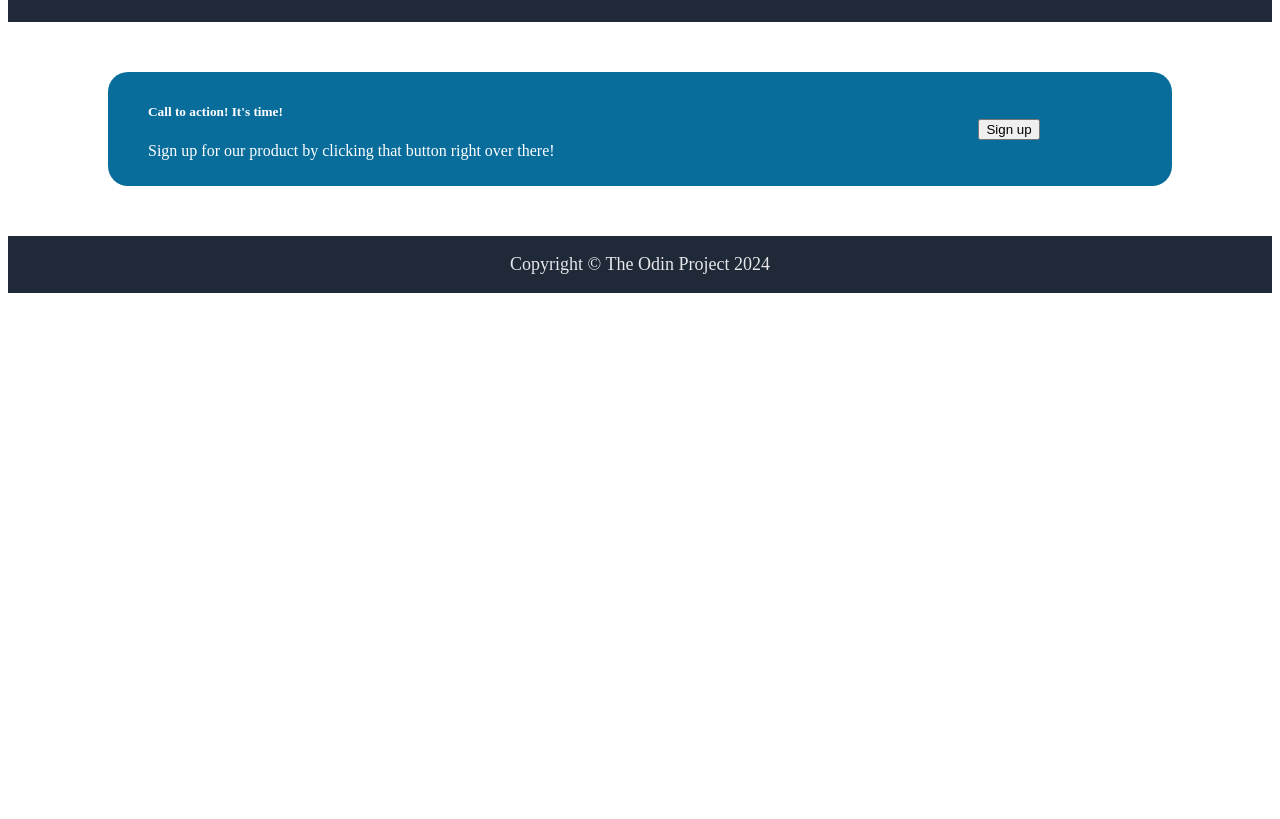
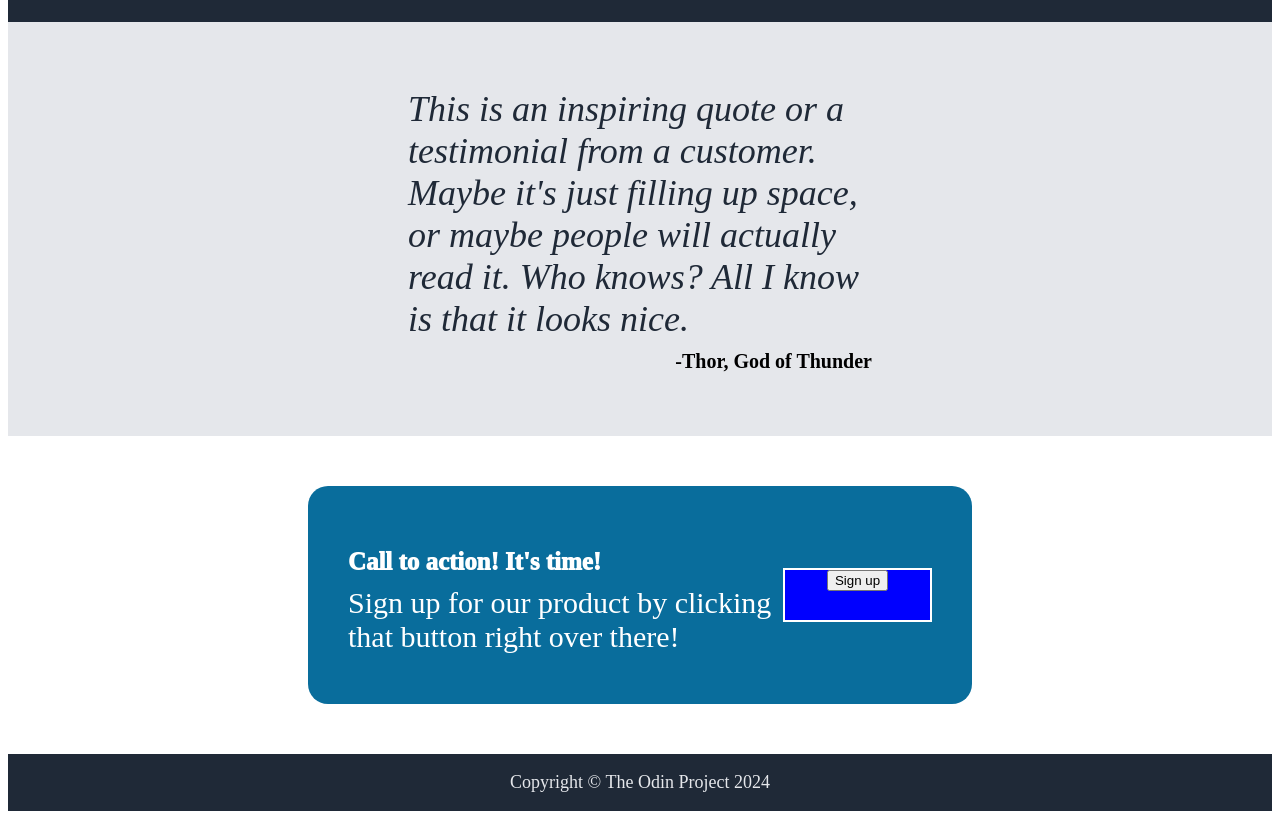
Before and after one commit to tammeusb/practice_landing-page, a plain HTML site: page index.html in a window 1280 px wide. Shown: the part 63-882 px from the top of the page. Before the commit the page ends 800 px from the top, so only its background shows below. Drawn offline with Linux system fonts and the light colour scheme.

Commit message:
Add quote section and modify button style

```diff
--- a/index.html
+++ b/index.html
@@ -20,17 +20,18 @@
     </div>
     <div class="hero dark"></div>
     <div class="info white"></div>
-    <div class="quote grey"></div>
+    <div class="quote grey">
+        <p>This is an inspiring quote or a testimonial from a customer. Maybe it's just filling up space, or maybe people will actually read it. Who knows? All I know is that it looks nice.</p>
+        <h5>-Thor, God of Thunder</h5>
+    </div>
     <div class="signup white">
-        <div class="signup-container">
             <div class="text">
-                <h5>Call to action! It's time!</h5>
-                <p>Sign up for our product by clicking that button right over there!</p>
+                <h5 class="signup-header">Call to action! It's time!</h5>
+                <p class="signup-footer">Sign up for our product by clicking that button right over there!</p>
             </div>
             <div class="button">
                 <button>Sign up</button>
             </div>
-        </div>
     </div>
     <div class="footer dark">
         <p>Copyright © The Odin Project 2024</p>
--- a/style.css
+++ b/style.css
@@ -37,27 +37,58 @@ a {
     color: #E5E7EB;
 }
 
-.signup {
-    margin: 50px 100px;
+.quote {
+    padding: 30px 400px;
 }
 
-.signup-container {
+.quote p {
+    text-align: left;
+    font-size: 36px;
+    color: #1f2937;
+    font-style: italic;
+    margin-bottom: 0;
+}
+
+.quote h5 {
+    text-align: right;
+    font-size: 20px;
+    margin-top: 10px;
+}
+
+.signup {
     display: flex;
+    margin: 50px 300px;
     justify-content: center;
     background-color:rgb(9, 109, 156);
     align-items: center;
-    padding: 10px 0;
+    padding: 20px 0;
     border-radius: 20px;
     color: white;
 }
 
-.signup-container .text {
+.signup .text {
     flex: 3;
     text-align: left;
     margin-left: 40px;
+    font-size: 30px;
 }
 
-.signup-container .button {
+.signup .button {
     flex: 1;
+    height: 50px;
+    width: 50px;
     margin-right: 40px;
+    border: 2px solid white;
+    text-decoration: none;
+    background-color: blue;
+    cursor: pointer;
 }
+
+.signup-header {
+    font-weight: 1000;
+    margin-bottom: 10px;
+}
+
+.signup-footer {
+    margin-top: 10px;
+}
```
